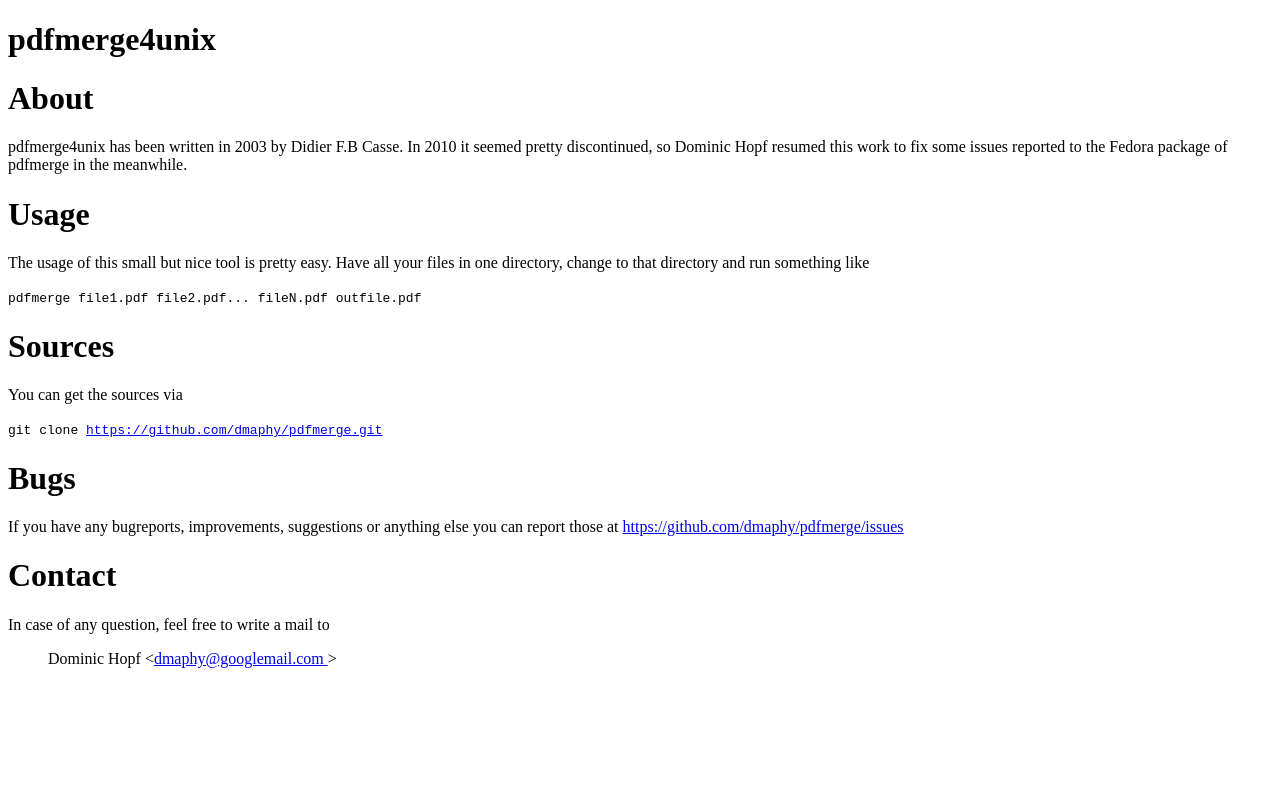
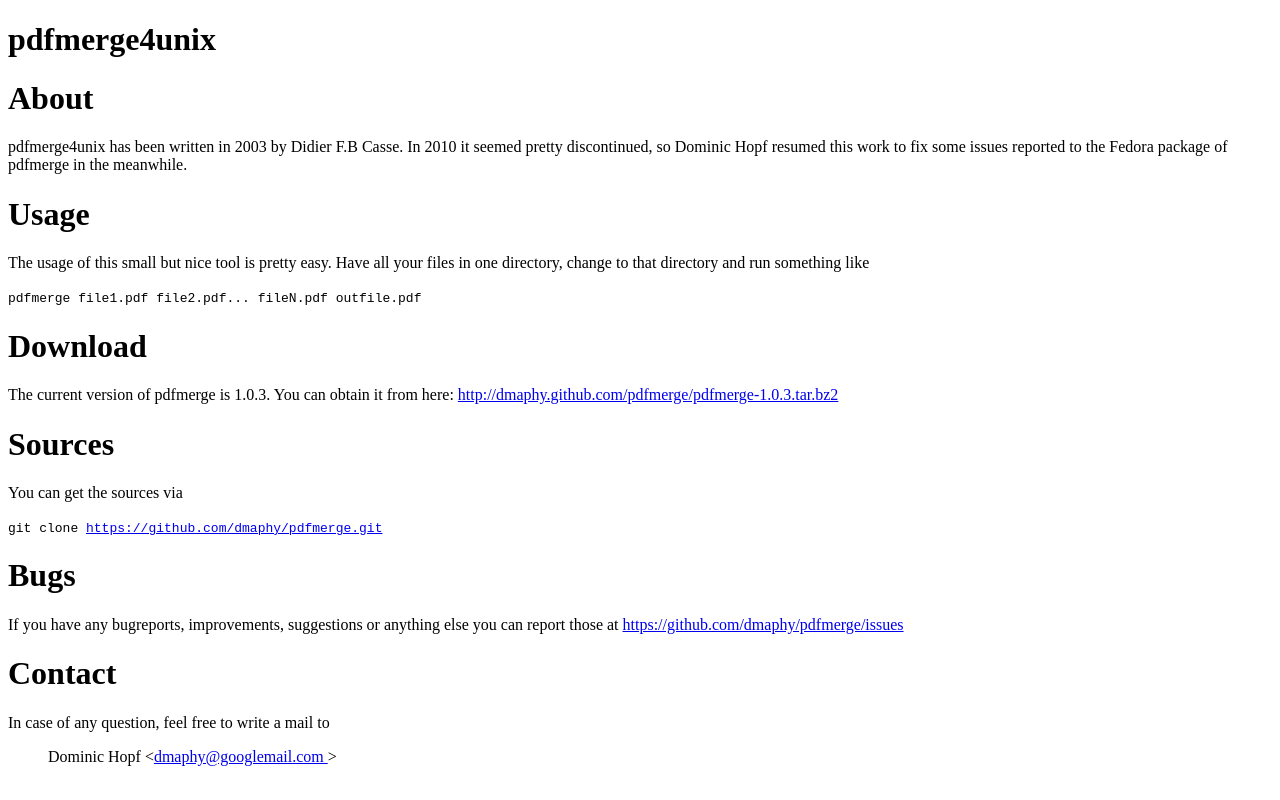
Before and after one commit to dmaphy/pdfmerge, a plain HTML site: page index.html in a window 1280 px wide. Drawn offline with Linux system fonts and the light colour scheme.

Commit message:
apply section download from README.html

```diff
--- a/index.html
+++ b/index.html
@@ -26,6 +26,12 @@
 			<code>
 				pdfmerge file1.pdf file2.pdf... fileN.pdf outfile.pdf
 			</code>
+		</div>
+
+		<div class="section" id="download">
+			<h1>Download</h1>
+			<p>The current version of pdfmerge is 1.0.3. You can obtain it from here:
+			<a class="reference external" href="http://dmaphy.github.com/pdfmerge/pdfmerge-1.0.3.tar.bz2">http://dmaphy.github.com/pdfmerge/pdfmerge-1.0.3.tar.bz2</a></p>
 		</div>
 
 		<div class="section" id="sources">
```
